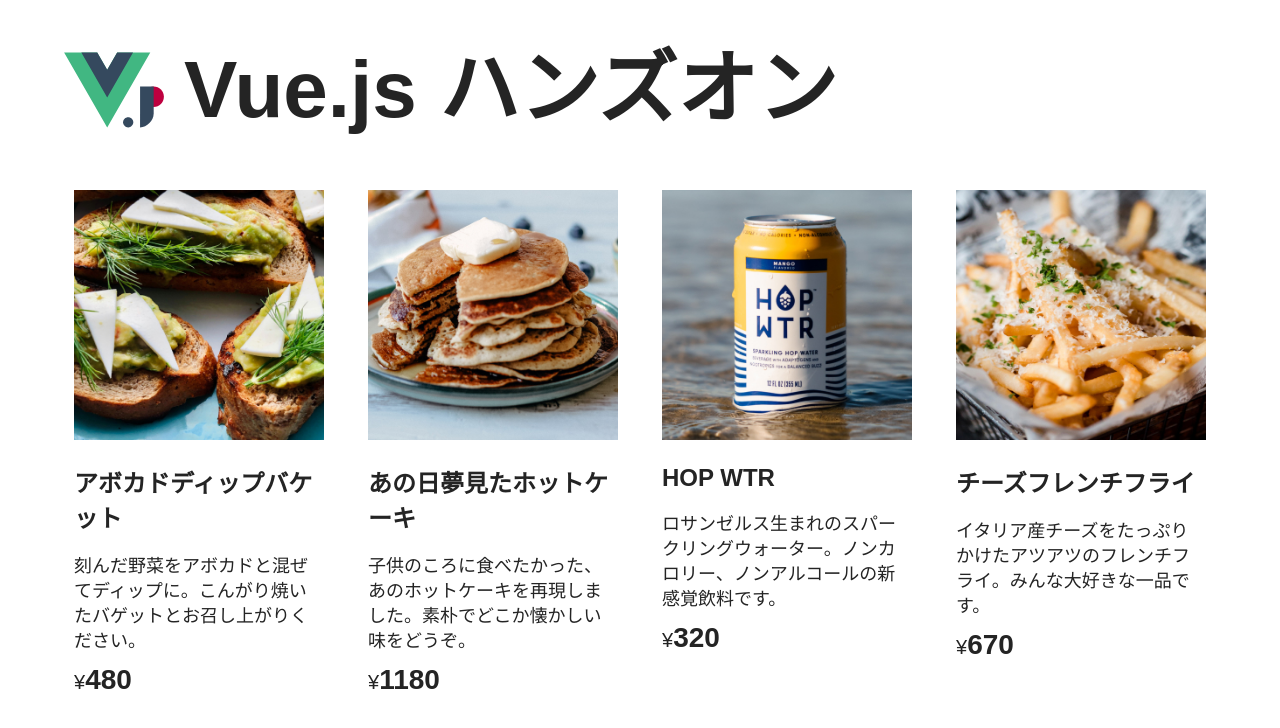
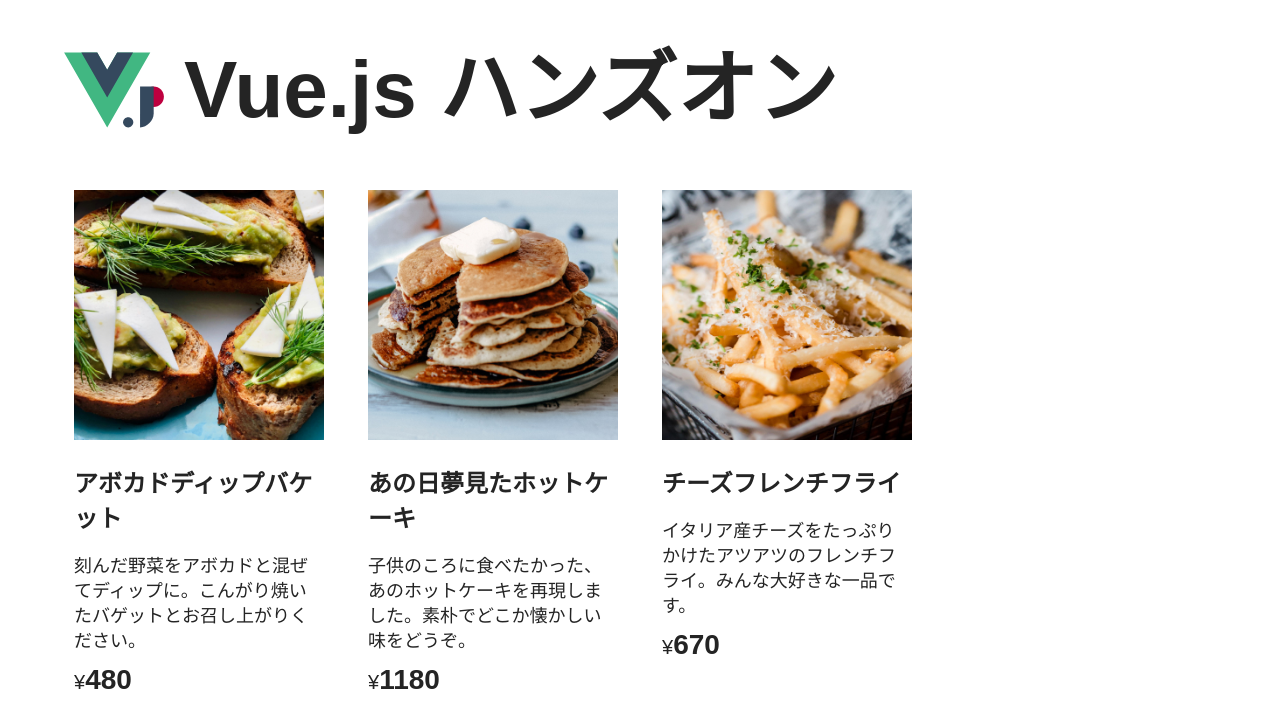
Before and after one commit to noriyotcp/vue3-lab, a Vue app: page / in a window 1280 px wide. Shown: the top 728 px of the page. Built offline with nearby package versions, Linux system fonts and the light colour scheme.

Commit message:
Hide items via v-if
Add soldOut property

```diff
--- a/src/App.vue
+++ b/src/App.vue
@@ -8,6 +8,7 @@
       "刻んだ野菜をアボカドと混ぜてディップに。こんがり焼いたバゲットとお召し上がりください。",
     price: 480,
     image: "/images/item1.jpg",
+    soldOut: false,
   },
   {
     id: 2,
@@ -16,6 +17,7 @@
       "子供のころに食べたかった、あのホットケーキを再現しました。素朴でどこか懐かしい味をどうぞ。",
     price: 1180,
     image: "/images/item2.jpg",
+    soldOut: false,
   },
   {
     id: 3,
@@ -24,6 +26,7 @@
       "ロサンゼルス生まれのスパークリングウォーター。ノンカロリー、ノンアルコールの新感覚飲料です。",
     price: 320,
     image: "/images/item3.jpg",
+    soldOut: true,
   },
   {
     id: 4,
@@ -32,6 +35,7 @@
       "イタリア産チーズをたっぷりかけたアツアツのフレンチフライ。みんな大好きな一品です。",
     price: 670,
     image: "/images/item4.jpg",
+    soldOut: false,
   },
 ]);
 </script>
@@ -43,7 +47,7 @@
   </header>
   <main class="main">
     <template v-for="item in items" :key="item.id">
-      <div class="item">
+      <div v-if="!item.soldOut" class="item">
         <div class="thumbnail">
           <img :src="item.image" alt="" />
         </div>
```
